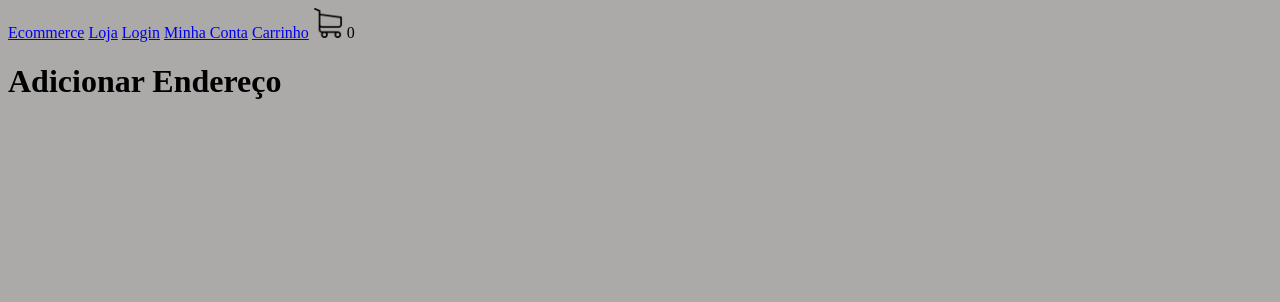
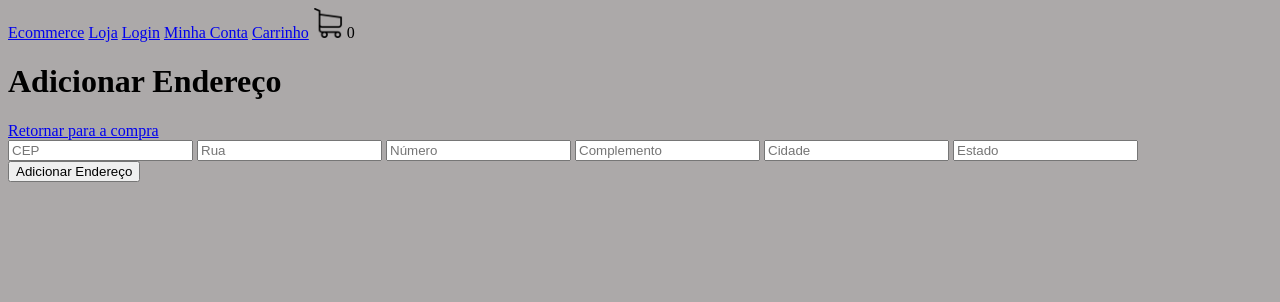
Before and after one commit to pxttiago/ecommerce-django, a Django app: page /adicionarendereco/ in a window 1280 px wide. Shown: the top 302 px of the page. Run offline with Django 5.2, Linux system fonts and the light colour scheme; some libraries are stand-ins or nearby versions.

Commit message:
correção adicionar_endereco
correção no método adiconar_endereco

```diff
--- a/ecommerce/loja/templates/adicionar_endereco.html
+++ b/ecommerce/loja/templates/adicionar_endereco.html
@@ -4,5 +4,17 @@
 {% block body %}
 
 <h1>Adicionar Endereço</h1>
+<a href="{% url 'checkout' %}">Retornar para a compra</a>
+
+<form method="POST" action="{% url 'adicionar_endereco' %}">
+    {% csrf_token %}
+    <input type="number" name="cep" placeholder="CEP">
+    <input type="text" name="rua" placeholder="Rua">
+    <input type="number" name="numero" placeholder="Número">
+    <input type="text" name="complemento" placeholder="Complemento">
+    <input type="text" name="cidade" placeholder="Cidade">
+    <input type="text" name="estado" placeholder="Estado">
+    <button type="submit">Adicionar Endereço</button>
+</form>
 
 {% endblock %}
--- a/ecommerce/loja/views.py
+++ b/ecommerce/loja/views.py
@@ -118,8 +118,24 @@ def checkout(request):
     return render(request, 'checkout.html', context)
 
 def adicionar_endereco(request):
-    context = {}
-    return render(request, "adicionar_endereco.html", context)
+    if request.method == 'POST':
+        # tratar do envio do form
+        if request.user.is_authenticated:
+            cliente = request.user.cliente
+        else:
+            if request.COOKIES.get("id_sessao"):
+                id_sessao = request.COOKIES.get("id_sessao")
+                cliente, criado = Cliente.objects.get_or_create(id_sessao=id_sessao)
+            else:
+                return redirect('loja')
+        dados = request.POST.dict()
+        endereco = Endereco.objects.create(cliente=cliente, rua=dados.get("rua"), numero=int(dados.get("numero")), complemento = dados.get("complemento"),
+                                           cidade=dados.get("cidade"), estado=dados.get("estado"), cep=dados.get("cep"))
+        endereco.save()
+        return redirect("checkout")
+    else:
+        context = {}
+        return render(request, "adicionar_endereco.html", context)
 
 def minha_conta(request):
     return render(request, 'usuario/minhaconta.html')
```
Also changed, not shown: ecommerce/db.sqlite3.
